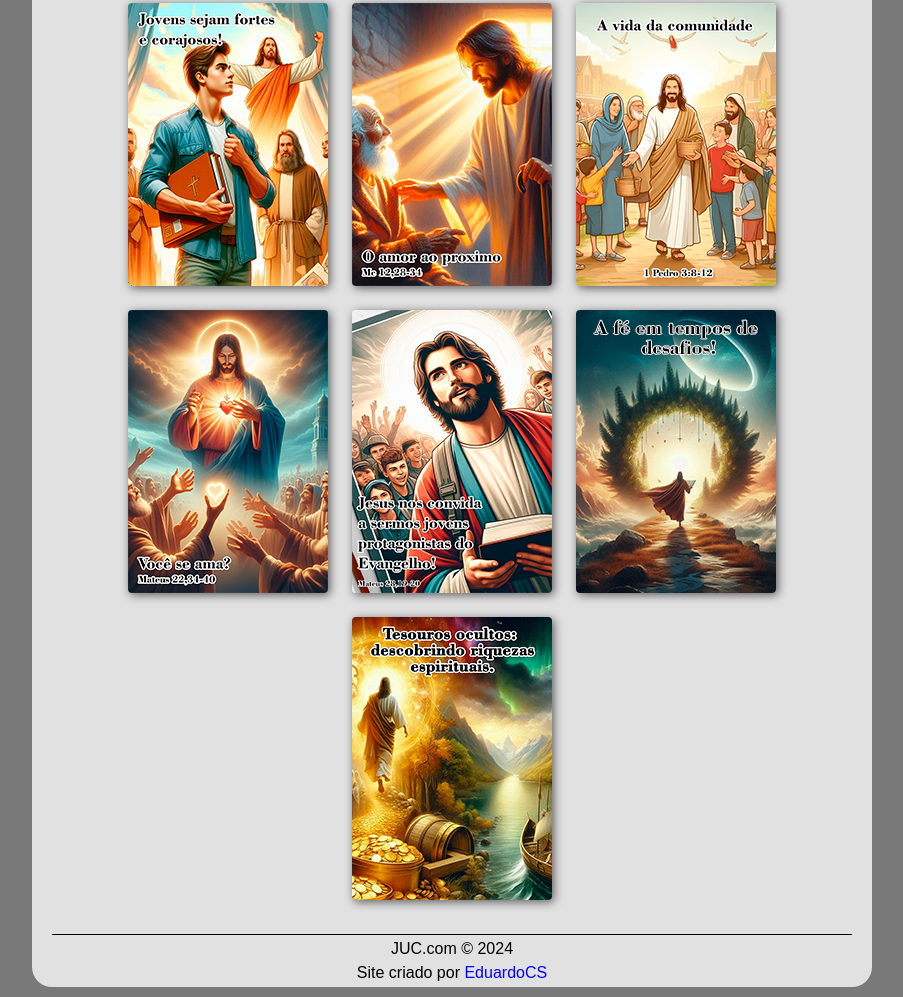
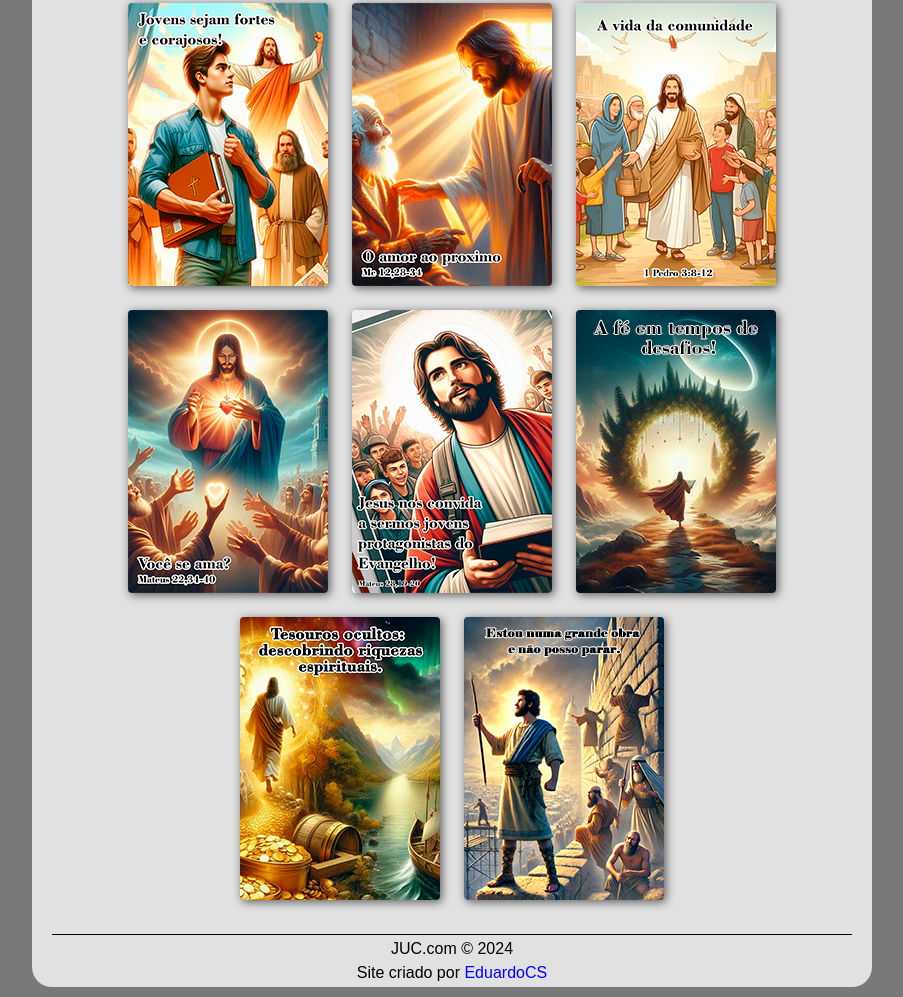
Before and after one commit to E-d-u-a-r-d-o-c-s/JUC.com, a plain HTML site: page subsidios.html in a window 1280 px wide. Shown: the part 160-1157 px from the top of the page, without its empty margins (188-1091 px from the left). Drawn offline with Linux system fonts and the light colour scheme.

Commit message:
novo sub

```diff
--- a/subsidios.html
+++ b/subsidios.html
@@ -34,6 +34,8 @@
                     <a href="subsidios/A fé em tempos de desafios!.pdf" target="_blank" rel="next"><img src="imagem/A fé em tempos de desafios..png" alt="A fé em temos de desafios"></a>
 
                     <a href="subsidios/Tesouros ocultos descobrindo riquezas espirituais.pdf" target="_blank" rel="next"><img src="imagem/Tesouros oculto descobrindo riquezas espirituais..png" alt="Tesouros oculto descobrindo riquezas espirituais"></a>
+
+                    <a href="#" target="_blank" rel="next"><img src="imagem/Estou numa grande obra e não posso parar..png" alt="Estou numa grande obra e não posso parar"></a>
                 </div>
         </main>
         <footer>
```
Also changed, not shown: imagem/Estou numa grande obra e não posso parar..png (added).
